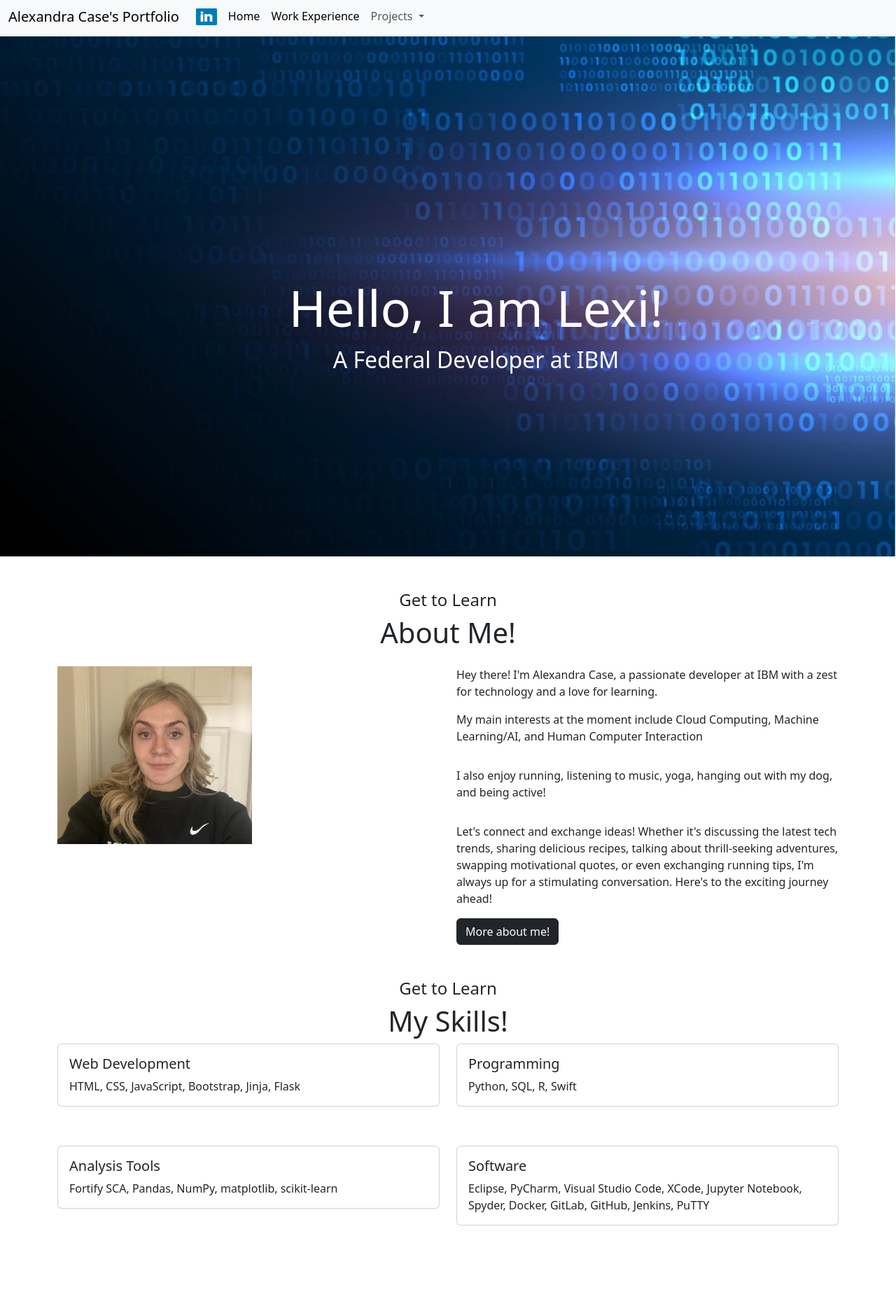
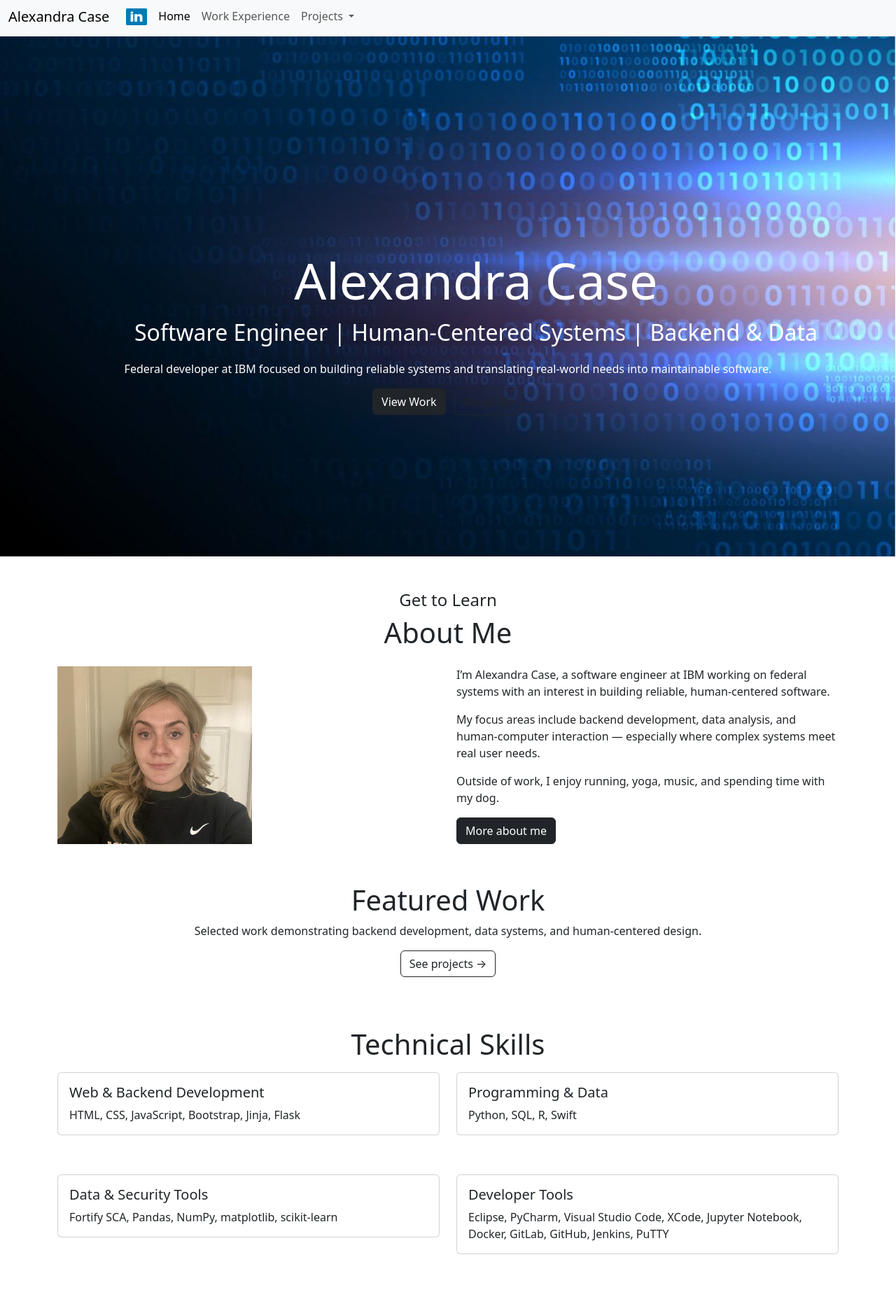
Before and after one commit to lexithecoder/lexithecoder.github.io, a plain HTML site: page index.html in a window 1280 px wide. Shown: the part 5-1861 px from the top of the page at 70% size. Before the commit the page ends 1820 px from the top, so only its background shows below. Drawn offline with nearby package versions, Linux system fonts and the light colour scheme.

Commit message:
index update

```diff
--- a/index.html
+++ b/index.html
@@ -3,56 +3,43 @@
 
 <head>
   <meta charset="utf-8">
-  <title>MyPortfolioDEAL</title>
-  <!--************ try to delete : line 7-->
-  <!-- <base href="/">  -->
+  <title>Alexandra Case | Portfolio</title>
   <meta name="viewport" content="width=device-width, initial-scale=1, maximum-scale=1, user-scalable=no">
   <link rel="icon" type="image/x-icon" href="images/favicon.ico">
 
-
-  <!-- Bootstrap CDN (Content delivery network) -->
+  <!-- Bootstrap CDN -->
   <link href="https://cdn.jsdelivr.net/npm/bootstrap@5.3.2/dist/css/bootstrap.min.css" rel="stylesheet"
     integrity="sha384-T3c6CoIi6uLrA9TneNEoa7RxnatzjcDSCmG1MXxSR1GAsXEV/Dwwykc2MPK8M2HN" crossorigin="anonymous">
 
-  <!-- Popper (JS library) -->
+  <!-- Bootstrap JS Bundle -->
   <script src="https://cdn.jsdelivr.net/npm/bootstrap@5.0.2/dist/js/bootstrap.bundle.min.js"
     integrity="sha384-MrcW6ZMFYlzcLA8Nl+NtUVF0sA7MsXsP1UyJoMp4YLEuNSfAP+JcXn/tWtIaxVXM"
     crossorigin="anonymous"></script>
-  <!-- ************ font  -->
-
 
   <!-- Link the CSS File -->
   <link rel="stylesheet" href="style.css">
-
-
 </head>
 
 <body>
 
+  <!-- Navbar -->
+  <nav class="navbar navbar-expand-lg navbar-light bg-light fixed-top navbarScroll">
+    <div class="container-fluid">
+      <a class="navbar-brand" href="#">Alexandra Case</a>
 
-
-  <!-- Navbar Section -->
-  <!-- Navbar https://getbootstrap.com/docs/5.0/components/navbar/
-      class chaining here. -->
-  <!-- <nav class="navbar navbar-expand-lg navbar-light bg-light fixed-top navbarScroll"> -->
-  <nav class="navbar navbar-expand-lg navbar-light bg-light fixed-top navbarScroll">
-
-    <div class="container-fluid">
-      <a class="navbar-brand" href="#">Alexandra Case's Portfolio</a>
       <button class="navbar-toggler" type="button" data-bs-toggle="collapse" data-bs-target="#navbarSupportedContent"
         aria-controls="navbarSupportedContent" aria-expanded="false" aria-label="Toggle navigation">
         <span class="navbar-toggler-icon"></span>
       </button>
+
       <div class="collapse navbar-collapse" id="navbarSupportedContent">
         <ul class="navbar-nav me-auto mb-2 mb-lg-0">
 
-          <!--************  Home Page we want to redirect to the home  -->
-
-          <!-- Linkedin  -->
+          <!-- LinkedIn -->
           <li class="nav-item">
-            <a class="nav-link" href="https://www.linkedin.com/in/alexandra-case/">
-              <img src="images/social-linkedin.png" alt="" width="30" height="24" class="d-inline-block align-text-top">
-
+            <a class="nav-link" href="https://www.linkedin.com/in/alexandra-case/" target="_blank" rel="noreferrer">
+              <img src="images/social-linkedin.png" alt="LinkedIn" width="30" height="24"
+                class="d-inline-block align-text-top">
             </a>
           </li>
 
@@ -61,154 +48,160 @@
           </li>
 
           <li class="nav-item">
-            <a class="nav-link active" aria-current="page" href="/work.html">Work Experience</a>
+            <a class="nav-link" href="/work.html">Work Experience</a>
           </li>
-
-          <!-- <li class="nav-item">
-            <a class="nav-link active" aria-current="page" href="/edu.html">Goals</a>
-          </li> -->
-
 
           <li class="nav-item dropdown">
             <a class="nav-link dropdown-toggle" href="#" id="navbarDropdownMenuLink" role="button"
               data-bs-toggle="dropdown" aria-expanded="false">
               Projects
             </a>
+
             <ul class="dropdown-menu" aria-labelledby="navbarDropdownMenuLink">
-              <li><a class="dropdown-item" href="http://www.capstone.cse.msu.edu/2023-01/projects/msufcu/">Senior
-                  Capstone</a></li>
-              <!-- <li><a class="dropdown-item" href="piano.html">Piano Project</a></li> -->
-              <li><a class="dropdown-item" href="https://www.instagram.com/mindsetvisionco/">Mindset Vision</a></li>
-              <!-- <li><a class="dropdown-item" href="https://www.why-not.tech/">Why Not?</a></li> -->
-              <li> <a class="nav-link active" aria-current="page" href="https://tasktracker-hqq3.onrender.com/login">Health Informatics Project</a>
+              <li>
+                <a class="dropdown-item" href="http://www.capstone.cse.msu.edu/2023-01/projects/msufcu/"
+                  target="_blank" rel="noreferrer">
+                  Senior Capstone
+                </a>
+              </li>
+
+              <li>
+                <a class="dropdown-item" href="https://www.instagram.com/mindsetvisionco/" target="_blank"
+                  rel="noreferrer">
+                  Mindset Vision
+                </a>
+              </li>
+
+              <li>
+                <a class="dropdown-item" href="https://tasktracker-hqq3.onrender.com/login" target="_blank"
+                  rel="noreferrer">
+                  Health Informatics Project
+                </a>
               </li>
             </ul>
           </li>
+
         </ul>
       </div>
     </div>
-
-
   </nav>
 
+  <!-- Hero / Introduction -->
+  <section class="container-fluid section bgimage" id="home">
+    <div class="row">
+      <div class="col-lg-12 col-md-12 col-sm-12 col-xs-12 lexi_text">
+        <h2 class="lexi_title">Alexandra Case</h2>
+        <p class="lexi_desc">Software Engineer | Human-Centered Systems | Backend & Data</p>
 
+        <!-- Optional: If you want a second line, keep it concise -->
+        <p class="lexi_subdesc">
+          Federal developer at IBM focused on building reliable systems and translating real-world needs into maintainable software.
+        </p>
 
-
-  <!-- Introduction Section -->
-  <section class="container-fluid section bgimage" id="home">
-    <!-- <section class="container mt-4 pt-4 section" id="about"> -->
-    <!-- Content here -->
-    <div class="row">
-      <!-- should take up full width which is 12 -->
-      <div class="col-lg-12 col-md-12 col-sm-12 col-xs-12 lexi_text">
-        <h2 class="lexi_title">Hello, I am Lexi!</h2>
-        <p class="lexi_desc"> A Federal Developer at IBM</p>
+        <!-- Optional CTA buttons (safe even if style.css doesn’t style them yet) -->
+        <div class="mt-3">
+          <a href="/work.html" class="btn btn-dark me-2">View Work</a>
+          <a href="/about.html" class="btn btn-outline-dark">About Me</a>
+        </div>
       </div>
     </div>
-    <!-- <div class="container-sm">100% wide until small breakpoint</div>
-    <div class="container-md">100% wide until medium breakpoint</div>
-    <div class="container-lg">100% wide until large breakpoint</div>
-    <div class="container-xl">100% wide until extra large breakpoint</div>
-    <div class="container-xxl">100% wide until extra extra large breakpoint</div> -->
   </section>
 
-
-
-
-
-
-
-
-
-  <!-- About Section -->
+  <!-- About Preview -->
   <section class="container mt-4 pt-4 section" id="about">
     <h4 class="text-center">Get to Learn</h4>
-    <h1 class="text-center">About Me!</h1>
+    <h1 class="text-center">About Me</h1>
 
     <div class="row mt-4">
       <div class="col-lg-6">
-        <img src="images/about.png" class="image_about" alt="">
+        <img src="images/about.png" class="image_about" alt="About Alexandra Case">
       </div>
+
       <div class="col-lg-6">
-        <p>Hey there! I'm Alexandra Case, a passionate developer at IBM with a zest for technology and a love for
-          learning.</p>
-        <div class="row mt-3">
-          <p>My main interests at the moment include Cloud Computing, Machine Learning/AI, and Human Computer Interaction </p>
-        </div>
-        <div class="row mt-3">
-          <p> I also enjoy running, listening to music, yoga, hanging out with my dog, and being active! </p>
-        </div>
-        <div class="row mt-3">
-          <p>Let's connect and exchange ideas! Whether it's discussing the latest tech trends, sharing delicious
-            recipes, talking about thrill-seeking adventures, swapping motivational quotes, or even exchanging running
-            tips, I'm always up for a stimulating conversation. Here's to the exciting journey ahead!</p>
-        </div>
+        <p>
+          I’m Alexandra Case, a software engineer at IBM working on federal systems with an interest in building reliable,
+          human-centered software.
+        </p>
+
+        <p>
+          My focus areas include backend development, data analysis, and human-computer interaction — especially where
+          complex systems meet real user needs.
+        </p>
+
+        <p>
+          Outside of work, I enjoy running, yoga, music, and spending time with my dog.
+        </p>
+
         <a href="/about.html">
-          <button type="button" class="btn btn-dark">More about me! </button>
+          <button type="button" class="btn btn-dark">More about me</button>
         </a>
       </div>
     </div>
   </section>
 
-  <section class="container mt-4 pt-4 section" id="about2">
-    <h4 class="text-center">Get to Learn</h4>
-    <h1 class="text-center">My Skills!</h1>
-    <div class="row">
+  <!-- Featured Work CTA (quick recruiter-friendly direction) -->
+  <section class="container mt-5 pt-2 section" id="featured">
+    <h1 class="text-center">Featured Work</h1>
+    <p class="text-center">
+      Selected work demonstrating backend development, data systems, and human-centered design.
+    </p>
+
+    <div class="text-center mt-3">
+      <a href="/work.html" class="btn btn-outline-dark">See projects →</a>
+    </div>
+  </section>
+
+  <!-- Skills -->
+  <section class="container mt-5 pt-4 section" id="skills">
+    <h1 class="text-center">Technical Skills</h1>
+
+    <div class="row mt-3">
       <div class="col-sm-6 mb-3 mb-sm-2">
         <div class="card">
           <div class="card-body">
-            <h5 class="card-title">Web Development</h5>
+            <h5 class="card-title">Web & Backend Development</h5>
             <p class="card-text">HTML, CSS, JavaScript, Bootstrap, Jinja, Flask</p>
-
           </div>
         </div>
       </div>
+
       <div class="col-sm-6">
         <div class="card">
           <div class="card-body">
-            <h5 class="card-title">Programming</h5>
+            <h5 class="card-title">Programming & Data</h5>
             <p class="card-text">Python, SQL, R, Swift</p>
-
-          </div>
-        </div>
-      </div>
-    </div>
-  </section>
-  <section class="container mt-4 pt-4 section" id="about3">
-
-    <div class="row">
-      <div class="col-sm-6 mb-3 mb-sm-2">
-        <div class="card">
-          <div class="card-body">
-            <h5 class="card-title">Analysis Tools</h5>
-            <p class="card-text">Fortify SCA, Pandas, NumPy, matplotlib, scikit-learn</p>
-
-          </div>
-        </div>
-      </div>
-      <div class="col-sm-6">
-        <div class="card">
-          <div class="card-body">
-            <h5 class="card-title">Software</h5>
-            <p class="card-text">Eclipse, PyCharm, Visual Studio Code, XCode, Jupyter Notebook, Spyder, Docker, GitLab,
-              GitHub, Jenkins, PuTTY</p>
-
           </div>
         </div>
       </div>
     </div>
   </section>
 
+  <section class="container mt-4 pt-4 section" id="skills2">
+    <div class="row">
+      <div class="col-sm-6 mb-3 mb-sm-2">
+        <div class="card">
+          <div class="card-body">
+            <h5 class="card-title">Data & Security Tools</h5>
+            <p class="card-text">Fortify SCA, Pandas, NumPy, matplotlib, scikit-learn</p>
+          </div>
+        </div>
+      </div>
 
+      <div class="col-sm-6">
+        <div class="card">
+          <div class="card-body">
+            <h5 class="card-title">Developer Tools</h5>
+            <p class="card-text">
+              Eclipse, PyCharm, Visual Studio Code, XCode, Jupyter Notebook, Docker, GitLab, GitHub, Jenkins, PuTTY
+            </p>
+          </div>
+        </div>
+      </div>
+    </div>
+  </section>
 
-
-
-  <!-- My skills section -->
+  <!-- Load javascript after loading the html content -->
+  <script src="script.js"></script>
 </body>
 
-
-<!-- Load javascript after loading the html content -->
-<script src="script.js">  </script>
-
-
 </html>
```
